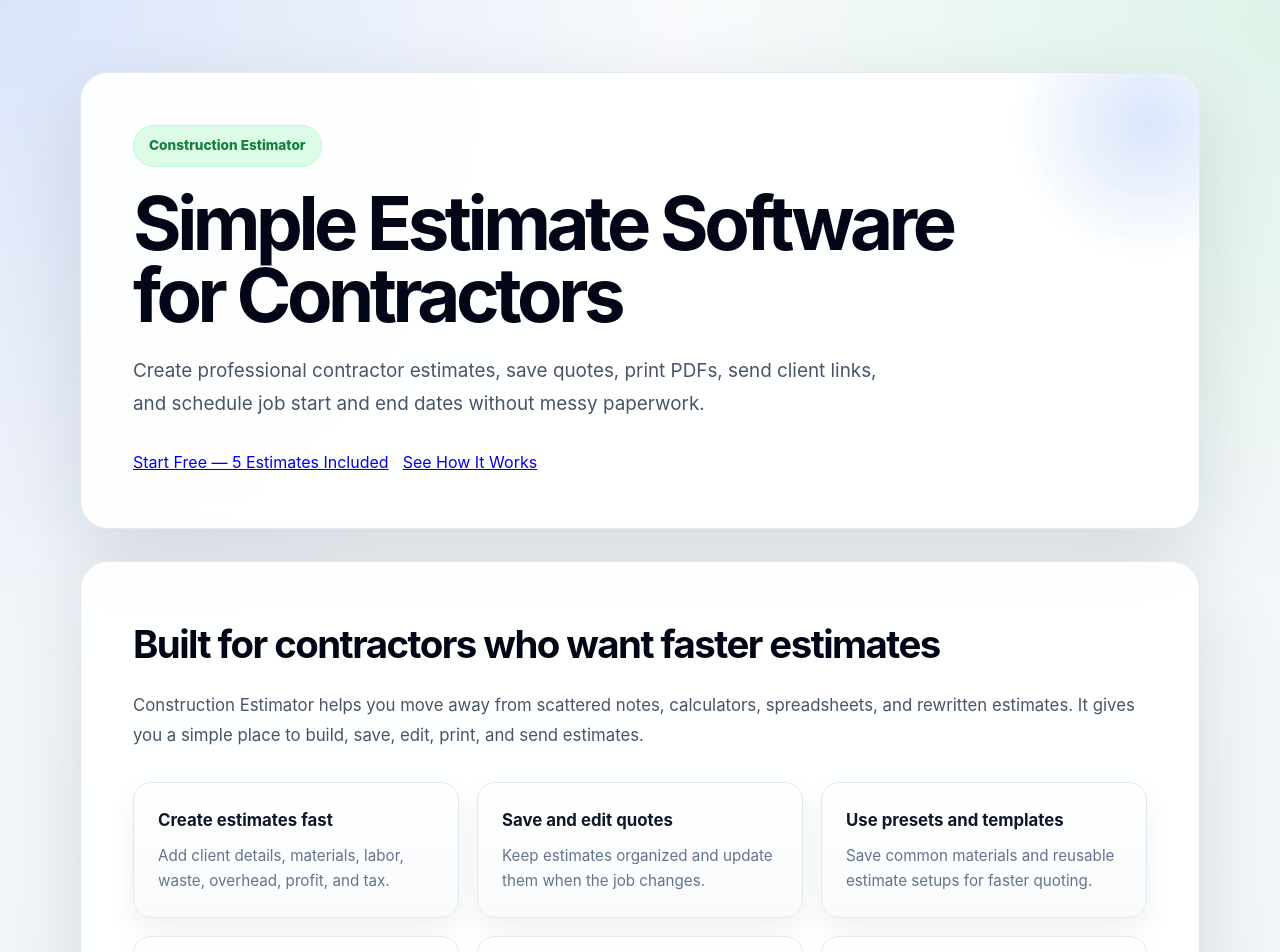
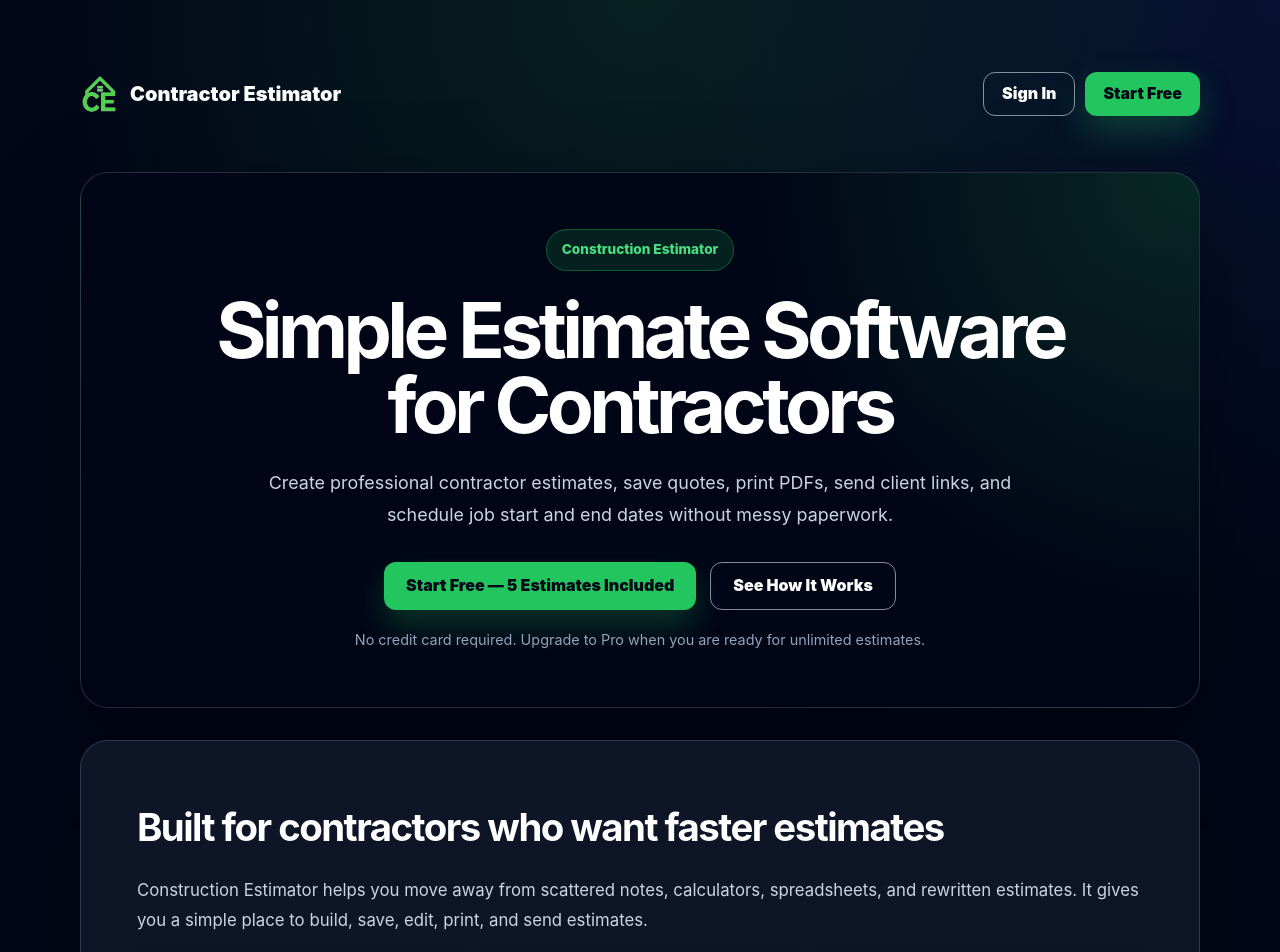
Before and after one commit to josh520n-cmd/Contractor-Estimator, a Next.js app: page /contractor-estimate-software in a window 1280 px wide. Shown: the top 952 px of the page. Built offline with nearby package versions, Linux system fonts and the light colour scheme; no server answers.

Commit message:
seo style

```diff
--- a/pages/[slug].js
+++ b/pages/[slug].js
@@ -11,6 +11,7 @@ const SEO_PAGES = {
     keywords:
       "contractor estimate software, contractor estimating app, construction estimate software, contractor quote software",
   },
+
   "handyman-estimate-software": {
     title: "Handyman Estimate Software",
     audience: "handymen",
@@ -20,6 +21,7 @@ const SEO_PAGES = {
     keywords:
       "handyman estimate software, handyman estimating app, handyman quote software, handyman invoice estimate tool",
   },
+
   "painting-estimate-software": {
     title: "Painting Estimate Software",
     audience: "painters",
@@ -29,6 +31,7 @@ const SEO_PAGES = {
     keywords:
       "painting estimate software, painter estimating app, painting quote software, paint job estimate tool",
   },
+
   "landscaping-estimate-software": {
     title: "Landscaping Estimate Software",
     audience: "landscapers",
@@ -38,6 +41,7 @@ const SEO_PAGES = {
     keywords:
       "landscaping estimate software, landscaping estimating app, landscaping quote software, lawn care estimate tool",
   },
+
   "remodeling-estimate-software": {
     title: "Remodeling Estimate Software",
     audience: "remodelers",
@@ -47,6 +51,7 @@ const SEO_PAGES = {
     keywords:
       "remodeling estimate software, remodeler estimating app, home remodeling quote software, renovation estimate tool",
   },
+
   "construction-estimate-template": {
     title: "Construction Estimate Template",
     audience: "small crews",
@@ -62,6 +67,7 @@ export default function SeoLandingPage({ page }) {
   if (!page) return null;
 
   const fullTitle = `${page.title} | Construction Estimator`;
+  const canonicalUrl = `https://constructionestimator.xyz/${page.slug}`;
 
   return (
     <>
@@ -69,12 +75,41 @@ export default function SeoLandingPage({ page }) {
         <title>{fullTitle}</title>
         <meta name="description" content={page.description} />
         <meta name="keywords" content={page.keywords} />
+
+        <link rel="canonical" href={canonicalUrl} />
+
         <meta property="og:title" content={fullTitle} />
         <meta property="og:description" content={page.description} />
         <meta property="og:type" content="website" />
+        <meta property="og:url" content={canonicalUrl} />
+
+        <meta name="twitter:card" content="summary_large_image" />
+        <meta name="twitter:title" content={fullTitle} />
+        <meta name="twitter:description" content={page.description} />
       </Head>
 
       <main className="seo-page">
+        <header className="seo-topbar">
+          <Link href="/" className="seo-brand">
+            <img
+              src="/cee-logo.png"
+              alt="Construction Estimator"
+              className="seo-logo"
+            />
+            <span>Contractor Estimator</span>
+          </Link>
+
+          <nav className="seo-nav">
+            <Link href="/login" className="seo-secondary-btn seo-nav-btn">
+              Sign In
+            </Link>
+
+            <Link href="/signup" className="seo-primary-btn seo-nav-btn">
+              Start Free
+            </Link>
+          </nav>
+        </header>
+
         <section className="seo-hero">
           <div className="seo-badge">Construction Estimator</div>
 
@@ -83,14 +118,19 @@ export default function SeoLandingPage({ page }) {
           <p className="seo-subtitle">{page.description}</p>
 
           <div className="seo-actions">
-            <Link href="/signup" className="btn-save">
+            <Link href="/signup" className="seo-primary-btn">
               Start Free — 5 Estimates Included
             </Link>
 
-            <Link href="/" className="btn-print">
+            <Link href="/" className="seo-secondary-btn">
               See How It Works
             </Link>
           </div>
+
+          <p className="seo-small-note">
+            No credit card required. Upgrade to Pro when you are ready for
+            unlimited estimates.
+          </p>
         </section>
 
         <section className="seo-section">
@@ -129,7 +169,8 @@ export default function SeoLandingPage({ page }) {
             <div>
               <h3>Print PDFs and send links</h3>
               <p>
-                Give customers a cleaner, more professional estimate.
+                Give customers a cleaner, more professional estimate they can
+                review.
               </p>
             </div>
 
@@ -152,12 +193,13 @@ export default function SeoLandingPage({ page }) {
 
         <section className="seo-cta">
           <h2>Try Construction Estimator today</h2>
+
           <p>
             Create cleaner estimates, stay organized, and stop doing everything
             the hard way.
           </p>
 
-          <Link href="/signup" className="btn-save">
+          <Link href="/signup" className="seo-primary-btn">
             Start Free
           </Link>
         </section>
@@ -180,7 +222,10 @@ export async function getStaticProps({ params }) {
 
   return {
     props: {
-      page,
+      page: {
+        ...page,
+        slug: params.slug,
+      },
     },
   };
 }
--- a/styles/globals.css
+++ b/styles/globals.css
@@ -2601,15 +2601,15 @@ body[data-print="true"] aside {
   margin-top: 12px;
 }
 
-/* SEO LANDING PAGES */
+/* SEO LANDING PAGES - DARK HOME STYLE */
 
 .seo-page {
   min-height: 100vh;
   background:
-    radial-gradient(circle at top left, rgba(37, 99, 235, 0.14), transparent 34%),
-    radial-gradient(circle at top right, rgba(34, 197, 94, 0.12), transparent 30%),
-    linear-gradient(180deg, #f8fafc 0%, #eef2f7 100%);
-  color: #0f172a;
+    radial-gradient(circle at top, rgba(34, 197, 94, 0.14), transparent 32%),
+    radial-gradient(circle at top right, rgba(37, 99, 235, 0.12), transparent 28%),
+    #020617;
+  color: #ffffff;
   padding: 72px 24px;
 }
 
@@ -2618,29 +2618,18 @@ body[data-print="true"] aside {
 .seo-cta {
   max-width: 1120px;
   margin: 0 auto 32px;
-  background: rgba(255, 255, 255, 0.92);
-  border: 1px solid rgba(226, 232, 240, 0.95);
+  background: rgba(15, 23, 42, 0.92);
+  border: 1px solid rgba(148, 163, 184, 0.25);
   border-radius: 28px;
-  padding: 52px;
-  box-shadow: 0 28px 80px rgba(15, 23, 42, 0.12);
-  backdrop-filter: blur(14px);
+  padding: 56px;
+  box-shadow: 0 30px 90px rgba(0, 0, 0, 0.35);
 }
 
 .seo-hero {
-  position: relative;
-  overflow: hidden;
-}
-
-.seo-hero::after {
-  content: "";
-  position: absolute;
-  width: 280px;
-  height: 280px;
-  border-radius: 999px;
-  right: -90px;
-  top: -90px;
-  background: radial-gradient(circle, rgba(37, 99, 235, 0.16), transparent 70%);
-  pointer-events: none;
+  text-align: center;
+  background:
+    radial-gradient(circle at top right, rgba(34, 197, 94, 0.18), transparent 36%),
+    rgba(2, 6, 23, 0.92);
 }
 
 .seo-badge {
@@ -2648,49 +2637,84 @@ body[data-print="true"] aside {
   align-items: center;
   padding: 9px 15px;
   border-radius: 999px;
-  background: #dcfce7;
-  color: #15803d;
+  background: rgba(34, 197, 94, 0.14);
+  color: #4ade80;
   font-weight: 800;
   font-size: 0.85rem;
-  margin-bottom: 20px;
-  border: 1px solid #bbf7d0;
+  margin-bottom: 22px;
+  border: 1px solid rgba(34, 197, 94, 0.35);
 }
 
 .seo-hero h1 {
-  max-width: 850px;
-  font-size: clamp(2.3rem, 5.8vw, 4.8rem);
+  max-width: 900px;
+  margin: 0 auto 24px;
+  font-size: clamp(2.5rem, 6vw, 5rem);
   line-height: 0.98;
   letter-spacing: -0.06em;
-  margin: 0 0 22px;
-  color: #020617;
+  color: #ffffff;
 }
 
 .seo-subtitle {
-  max-width: 780px;
-  font-size: 1.18rem;
-  color: #475569;
+  max-width: 760px;
+  margin: 0 auto;
+  font-size: 1.12rem;
+  color: #cbd5e1;
   line-height: 1.75;
-  margin: 0;
 }
 
 .seo-actions {
   display: flex;
+  justify-content: center;
   gap: 14px;
   flex-wrap: wrap;
-  margin-top: 30px;
+  margin-top: 32px;
+}
+
+.seo-primary-btn,
+.seo-secondary-btn {
+  display: inline-flex;
+  align-items: center;
+  justify-content: center;
+  min-height: 48px;
+  padding: 0 22px;
+  border-radius: 12px;
+  font-weight: 900;
+  text-decoration: none;
+  transition: transform 0.15s ease, box-shadow 0.15s ease, border-color 0.15s ease;
+}
+
+.seo-primary-btn {
+  background: #22c55e;
+  color: #020617;
+  box-shadow: 0 16px 34px rgba(34, 197, 94, 0.25);
+}
+
+.seo-secondary-btn {
+  background: transparent;
+  color: #ffffff;
+  border: 1px solid rgba(203, 213, 225, 0.65);
+}
+
+.seo-primary-btn:hover,
+.seo-secondary-btn:hover {
+  transform: translateY(-1px);
+}
+
+.seo-secondary-btn:hover {
+  border-color: #22c55e;
 }
 
 .seo-section h2,
 .seo-cta h2 {
-  font-size: clamp(1.7rem, 3vw, 2.5rem);
+  font-size: clamp(1.8rem, 3vw, 2.6rem);
   letter-spacing: -0.04em;
-  margin: 0 0 16px;
-  color: #020617;
+  margin: 0 0 18px;
+  color: #ffffff;
 }
 
 .seo-section > p,
 .seo-cta p {
-  color: #475569;
+  color: #cbd5e1;
   line-height: 1.75;
   font-size: 1.05rem;
   margin-bottom: 0;
@@ -2700,26 +2724,26 @@ body[data-print="true"] aside {
   display: grid;
   grid-template-columns: repeat(3, minmax(0, 1fr));
   gap: 18px;
-  margin-top: 32px;
+  margin-top: 34px;
 }
 
 .seo-feature-grid div {
-  background: linear-gradient(180deg, #ffffff 0%, #f8fafc 100%);
-  border: 1px solid #e2e8f0;
+  background: rgba(15, 23, 42, 0.88);
+  border: 1px solid rgba(148, 163, 184, 0.22);
   border-radius: 18px;
-  padding: 24px;
-  box-shadow: 0 12px 28px rgba(15, 23, 42, 0.06);
+  padding: 26px;
+  box-shadow: 0 18px 44px rgba(0, 0, 0, 0.22);
 }
 
 .seo-feature-grid h3 {
-  margin: 0 0 9px;
-  color: #0f172a;
+  margin: 0 0 10px;
+  color: #4ade80;
   font-size: 1.05rem;
 }
 
 .seo-feature-grid p {
   margin: 0;
-  color: #64748b;
+  color: #cbd5e1;
   line-height: 1.65;
   font-size: 0.95rem;
 }
@@ -2727,13 +2751,13 @@ body[data-print="true"] aside {
 .seo-cta {
   text-align: center;
   background:
-    radial-gradient(circle at top, rgba(37, 99, 235, 0.12), transparent 42%),
-    #ffffff;
+    radial-gradient(circle at top, rgba(34, 197, 94, 0.14), transparent 40%),
+    rgba(15, 23, 42, 0.94);
 }
 
 .seo-cta p {
   max-width: 680px;
-  margin: 0 auto 26px;
+  margin: 0 auto 28px;
 }
 
 @media (max-width: 850px) {
@@ -2748,7 +2772,7 @@ body[data-print="true"] aside {
   .seo-hero,
   .seo-section,
   .seo-cta {
-    padding: 30px;
+    padding: 32px;
     border-radius: 22px;
   }
 
@@ -2756,9 +2780,66 @@ body[data-print="true"] aside {
     flex-direction: column;
   }
 
-  .seo-actions a,
-  .seo-cta a {
+  .seo-primary-btn,
+  .seo-secondary-btn {
     width: 100%;
-    text-align: center;
-  }
-}
+  }
+}
+
+.seo-topbar {
+  max-width: 1120px;
+  margin: 0 auto 56px;
+  display: flex;
+  align-items: center;
+  justify-content: space-between;
+  gap: 18px;
+}
+
+.seo-brand {
+  display: inline-flex;
+  align-items: center;
+  gap: 12px;
+  color: #ffffff;
+  text-decoration: none;
+  font-weight: 900;
+  font-size: 1.25rem;
+}
+
+.seo-logo {
+  width: 38px;
+  height: 38px;
+  object-fit: contain;
+}
+
+.seo-nav {
+  display: flex;
+  align-items: center;
+  gap: 10px;
+}
+
+.seo-nav-btn {
+  min-height: 44px;
+  padding: 0 18px;
+}
+
+.seo-small-note {
+  margin-top: 18px;
+  color: #94a3b8;
+  font-size: 0.9rem;
+}
+
+@media (max-width: 700px) {
+  .seo-topbar {
+    flex-direction: column;
+    align-items: flex-start;
+    margin-bottom: 34px;
+  }
+
+  .seo-nav {
+    width: 100%;
+  }
+
+  .seo-nav a {
+    flex: 1;
+  }
+}
```
